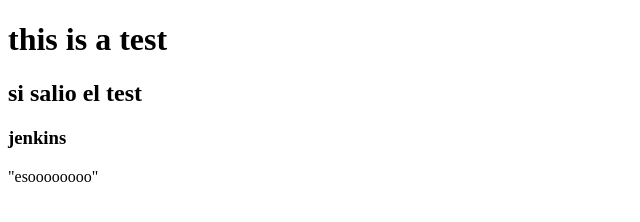
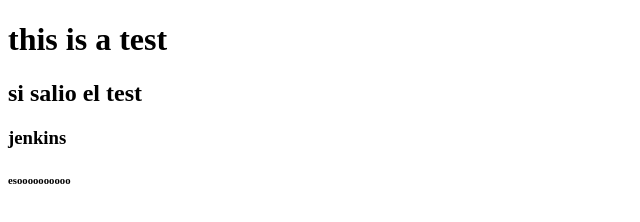
Before and after one commit to LilNagga/git_virt, a plain HTML site: page index.html in a window 1280 px wide. Shown: the full height of the page, 0-640 px from the left. Drawn offline with Linux system fonts and the light colour scheme.

Commit message:
si si si

```diff
--- a/index.html
+++ b/index.html
@@ -10,7 +10,7 @@
     <h2>si salio el test</h2>
     <h3>jenkins</h3>
     <div>
-       <td>"esoooooooo"</td>
+       <h6>esoooooooooo</h6>
     </div>
 </body>
 </html>
```
